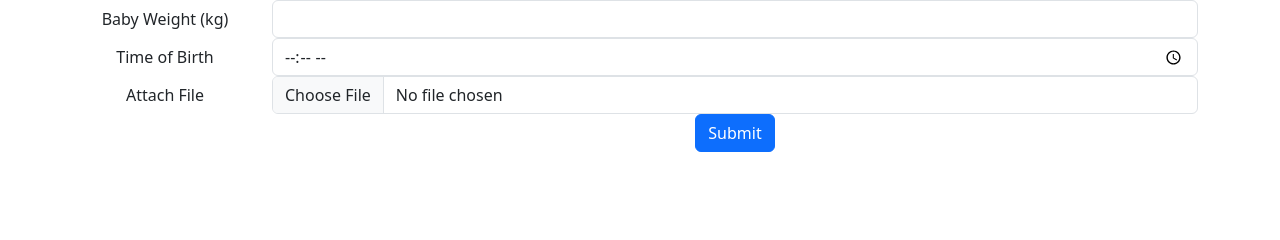
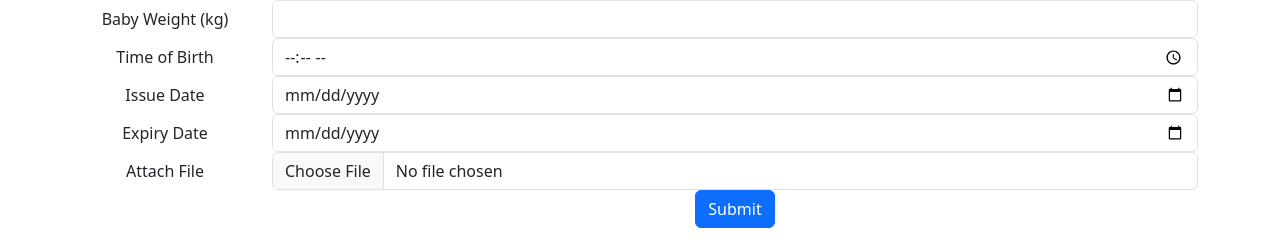
Before and after one commit to nagaraja6050266/medico-legal-client, a React (Vite) app: page /birth-record-entry in a window 1280 px wide. Shown: the part 434-674 px from the top of the page. Built offline with nearby package versions, Linux system fonts and the light colour scheme; no server answers.

Commit message:
Isue date correction in birth certificate

```diff
--- a/src/components/certificates/BirthRecordEntry.jsx
+++ b/src/components/certificates/BirthRecordEntry.jsx
@@ -64,9 +64,9 @@ function BirthRecordEntry() {
                 fatherName: formData.fatherName,
                 motherName: formData.motherName,
             },
-            issuedDate: new Date().toISOString().split("T")[0], // Current date
+            issuedDate:formData.issuedDate,
             filePath: formData.filePath,
-            expiryDate: "", // Optional, can be left empty
+            expiryDate: formData.expiryDate, // Optional, can be left empty
             patient: { patientId: parseInt(selectedPatientId) },
         };
         try {
@@ -249,6 +249,36 @@ function BirthRecordEntry() {
                 </div>
                 <div className="form-group row">
                     <label className="col-sm-2 col-form-label">
+                        Issue Date
+                    </label>
+                    <div className="col-sm-10">
+                        <input
+                            type="date"
+                            className="form-control"
+                            name="issuedDate"
+                            value={formData.issuedDate}
+                            onChange={handleChange}
+                            required
+                        />
+                    </div>
+                </div>
+                <div className="form-group row">
+                    <label className="col-sm-2 col-form-label">
+                        Expiry Date
+                    </label>
+                    <div className="col-sm-10">
+                        <input
+                            type="date"
+                            className="form-control"
+                            name="expiryDate"
+                            value={formData.expiryDate}
+                            onChange={handleChange}
+                            required
+                        />
+                    </div>
+                </div>
+                <div className="form-group row">
+                    <label className="col-sm-2 col-form-label">
                         Attach File
                     </label>
                     <div className="col-sm-10">
--- a/src/components/certificates/LabReportDetails.jsx
+++ b/src/components/certificates/LabReportDetails.jsx
@@ -55,7 +55,7 @@ function LabReportDetails() {
     return (
         <div className="container mt-4">
             <h2>Create Lab Report Certificate</h2>
-            <form onSubmit={handleSubmit}>
+            <form className="text-start" onSubmit={handleSubmit}>
                 <div className="mb-3">
                     <label className="form-label">Test Type</label>
                     <input
--- a/src/components/certificates/VaccinationCertificateDetails.jsx
+++ b/src/components/certificates/VaccinationCertificateDetails.jsx
@@ -57,7 +57,7 @@ function VaccinationCertificateDetails() {
     return (
         <div className="container mt-4">
             <h2>Create Vaccination Certificate</h2>
-            <form onSubmit={handleSubmit}>
+            <form className="text-start" onSubmit={handleSubmit}>
                 <div className="mb-3">
                     <label className="form-label">Vaccine Name</label>
                     <input
```
